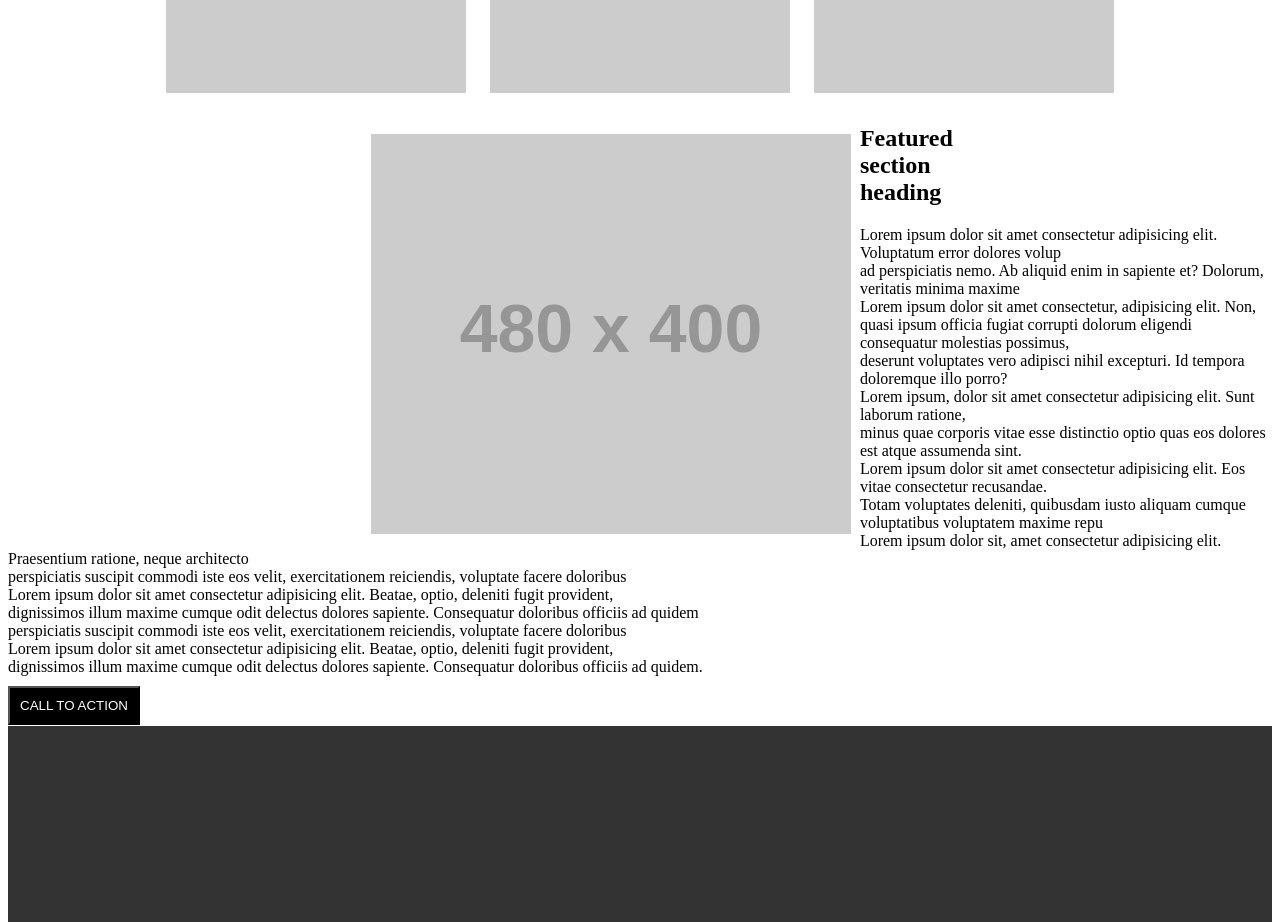
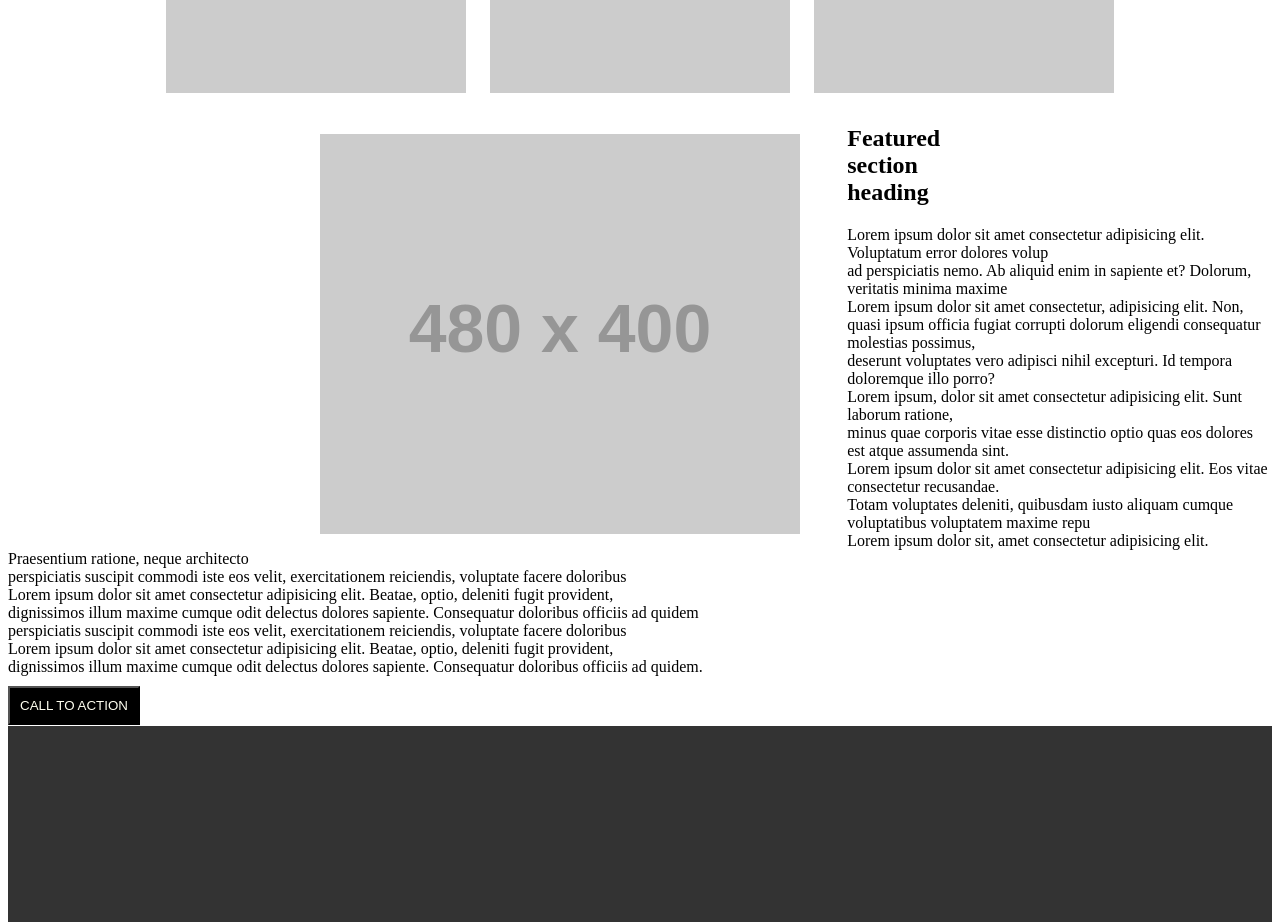
Before and after one commit to maram-mustafa/wirefame-exercise, a plain HTML site: page index.html in a window 1280 px wide. Shown: the part 980-1902 px from the top of the page. Drawn offline with Linux system fonts and the light colour scheme; placeholder pictures from the web are drawn by us.

Commit message:
add margin

```diff
--- a/css/style.css
+++ b/css/style.css
@@ -68,8 +68,9 @@ section img {
 float: left;
  padding: 9px;
  display: block;
- margin-left:28%;
+ margin-left:24%;
  padding-bottom: 10px;
+ margin-right: 3%;
 }
 
 
```
